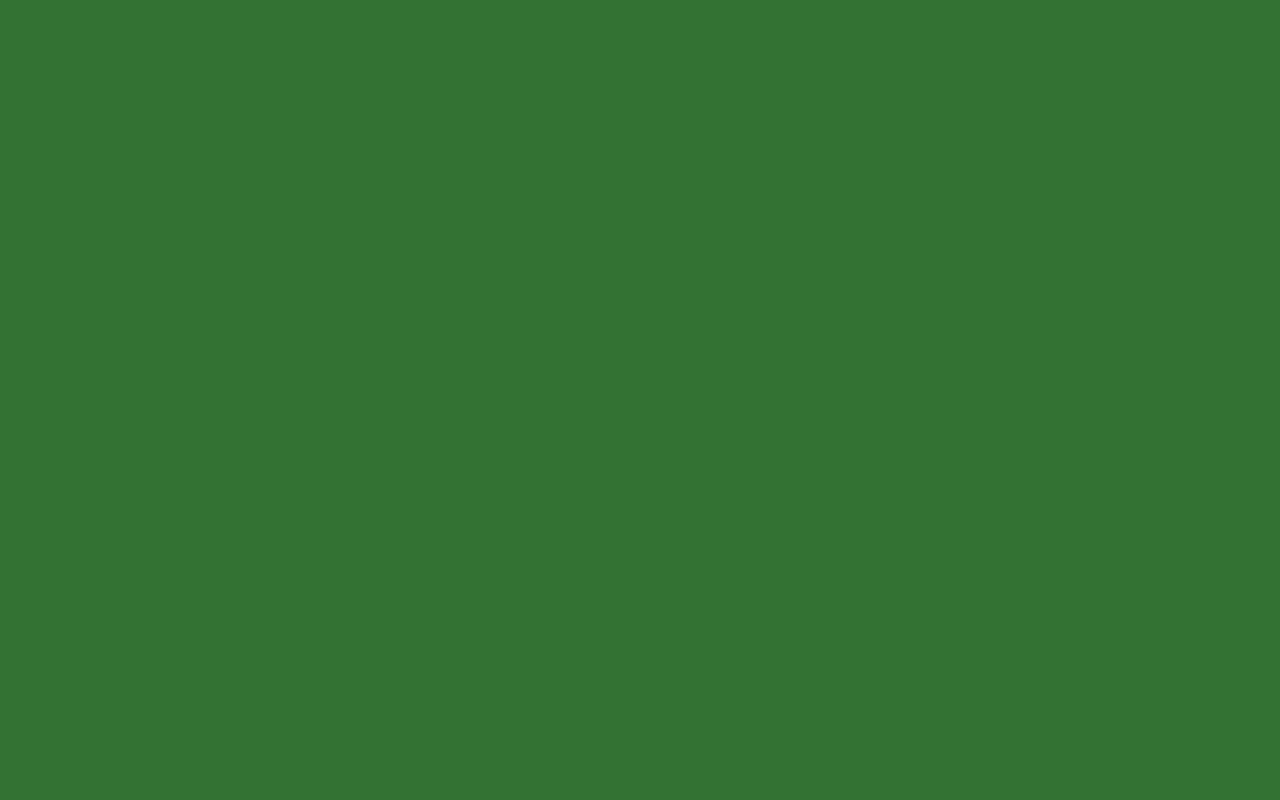
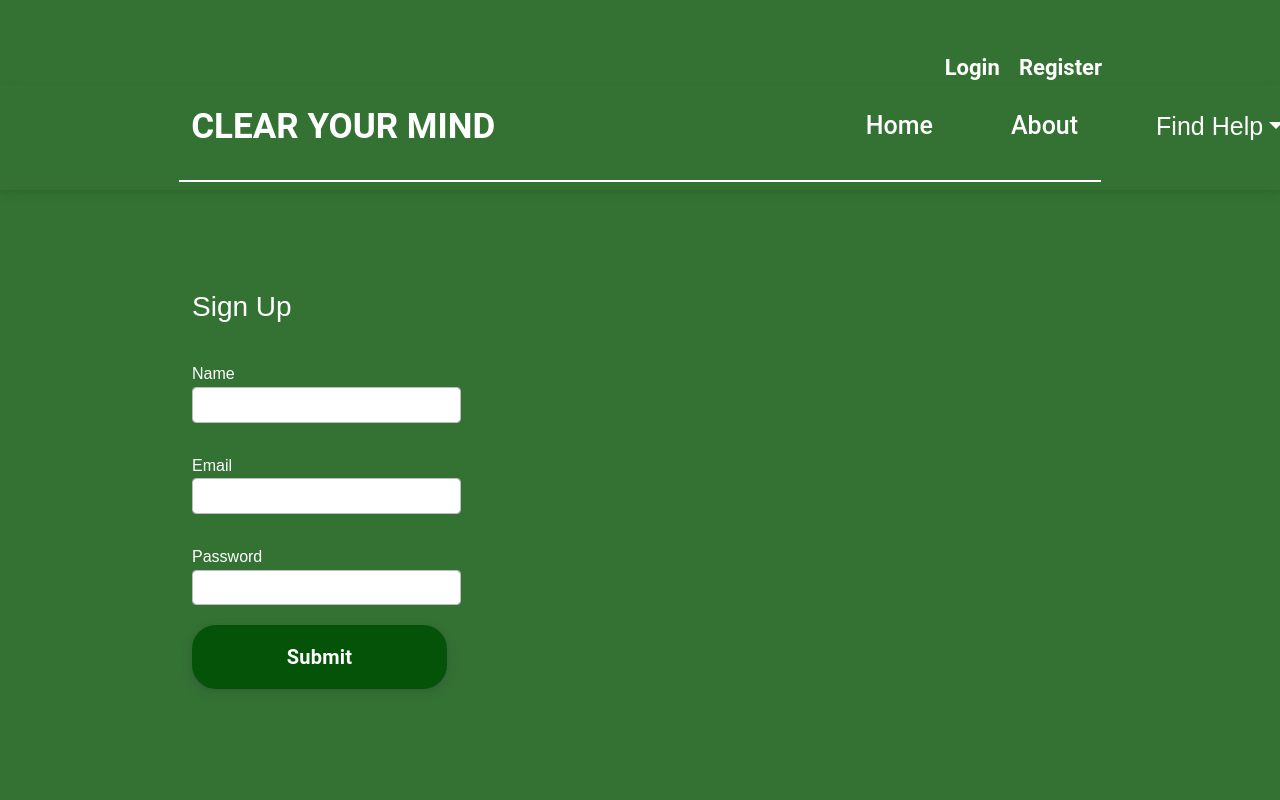
Before and after one commit to TechLabs-Ruhr/clear-your-mind, a React (Create React App) app in the folder clear-your-mind/: page /register in a window 1280 px wide. Before the commit this address had no page. Shown: the top 800 px of the page. Built offline with nearby package versions, Linux system fonts and the light colour scheme.

Commit message:
Implementing basic login and register UI

```diff
--- a/clear-your-mind/src/App.js
+++ b/clear-your-mind/src/App.js
@@ -5,6 +5,11 @@ import ForumMain from './components/Forum/ForumMain';
 import Dashboard from './components/Dashboard/Dashboard';
 import MoodTracker from './components/Dashboard/MoodTracker';
 import {Questionnaire} from './components/Questionnaire/Questionnaire';
+import '../node_modules/bootstrap/dist/css/bootstrap.min.css';
+import './components/App.css';
+import UserForm from './components/Authentication/user-form.component';
+import Login from './components/Authentication/Login';
+
 
 
 function App() {
@@ -16,6 +21,8 @@ function App() {
       <Route path='MTD' element={<Dashboard/>}> </Route>
       <Route path='/MTD/moodTracker' element={<MoodTracker/>}> </Route>
       <Route path='/questionnaire' element={<Questionnaire/>}> </Route>
+      <Route path='/register' element={<UserForm/>}> </Route>
+      <Route path='/login' element={<Login/>}> </Route>
    </Routes>
   );
 }
--- a/clear-your-mind/src/components/App.css
+++ b/clear-your-mind/src/components/App.css
@@ -135,3 +135,104 @@ a.nav-link {
     font-size: 2rem;
   }
 }
+
+/*CSS for register and login button*/
+
+#registerLoginContainer {
+  display: flex;
+  justify-content: space-between;
+  width: 18%;
+  color: white;
+  font-size: 22px;
+  font-weight: 600;
+  padding-right: 50px;
+  padding-top: 50px;
+}
+
+/*CSS for register UI*/
+
+#container {
+  justify-content: left;
+  margin: 0 auto;
+  width: 70%;
+
+}
+
+#formContainer {
+  width: 30%;
+  min-height: 100vh;
+  padding-top: 100px;
+}
+
+#buttonContainer2 {
+  padding-top: 20px;
+  padding-bottom: 20px;
+}
+
+form {
+  color: white;
+}
+
+.form-group {
+  padding-top: 30px;
+}
+
+.mb-3{
+  padding-top: 30px;
+}
+
+/*CSS for login UI*/
+
+body {
+  display: flex;
+  font-weight: 400;
+  font-family: 'Fira Sans', sans-serif;
+}
+h1,h2,h3,h4,h5,h6,label,span {
+  font-weight: 500;
+  font-family: 'Fira Sans', sans-serif;
+}
+body, html, .App, #root, .auth-wrapper {
+  width: 100%;
+  height: 100%;
+}
+
+.auth-wrapper {
+  display: flex;
+  justify-content: center;
+  flex-direction: column;
+  text-align: left;
+}
+.auth-inner {
+  width: 450px;
+  margin: auto;
+  background: #ffffff;
+  box-shadow: 0px 14px 80px rgba(34, 35, 58, 0.2);
+  padding: 40px 55px 45px 55px;
+  border-radius: 15px;
+  transition: all .3s;
+}
+.auth-wrapper .form-control:focus {
+  border-color: white;
+  box-shadow: none;
+}
+.auth-wrapper h3 {
+  text-align: center;
+  margin: 0;
+  line-height: 1;
+  padding-bottom: 20px;
+}
+.custom-control-label {
+  font-weight: 400;
+}
+.forgot-password,
+.forgot-password a {
+  text-align: right;
+  font-size: 13px;
+  padding-top: 10px;
+  color: #ffffff;
+  margin: 0;
+}
+.forgot-password a {
+  color: #ffffff;
+}
--- /dev/null
+++ b/clear-your-mind/src/components/Authentication/Login.js
@@ -0,0 +1,55 @@
+import React from 'react'
+import "../App.css"
+import Header from "../Header";
+import Footer from "../Footer";
+import Button from "../smallComponents/Button";
+
+
+export default function Login() {
+  return (
+    <>
+      <Header  isLine={true}/>
+      <div id="container">
+                <div id="formContainer">
+                <form>
+        <h3>Sign In</h3>
+        <div className="mb-3">
+          <label>Email address</label>
+          <input
+            type="email"
+            className="form-control"
+          />
+        </div>
+        <div className="mb-3">
+          <label>Password</label>
+          <input
+            type="password"
+            className="form-control"
+          />
+        </div>
+        <div className="mb-3">
+          <div className="custom-control custom-checkbox">
+            <input
+              type="checkbox"
+              className="custom-control-input"
+              id="customCheck1"
+            />
+            <label className="custom-control-label" htmlFor="customCheck1">
+              Remember me
+            </label>
+          </div>
+        </div>
+
+        <div id="buttonContainer2">
+                    <Button type="submit" title="Login"/>
+                </div>
+                <p className="forgot-password text-right">
+          Forgot <a href="#">password?</a>
+        </p>
+      </form>
+            </div>
+           </div>
+        <Footer  isLine={true}/>
+    </>
+  )
+}
--- /dev/null
+++ b/clear-your-mind/src/components/Authentication/user-form.component.js
@@ -0,0 +1,142 @@
+import React, { Component } from "react";
+import "../App.css"
+import Header from "../Header";
+import Footer from "../Footer";
+import Button from "../smallComponents/Button";
+
+const regExp = RegExp(
+    /^[a-zA-Z0-9]+@[a-zA-Z0-9]+\.[A-Za-z]+$/
+  );
+
+  const formValid = ({ isError, ...rest }) => {
+    let isValid = false;
+    Object.values(isError).forEach(val => {
+        if (val.length > 0) {
+            isValid = false
+        } else {
+            isValid = true
+        }
+    });
+    Object.values(rest).forEach(val => {
+        if (val === null) {
+            isValid = false
+        } else {
+            isValid = true
+        }
+    });
+    return isValid;
+};
+
+export default class UserForm extends Component {
+
+    constructor(props) {
+        super(props)
+        this.state = {
+            name: '',
+            email: '',
+            password: '',
+            isError: {
+                name: '',
+                email: '',
+                password: ''
+            }
+        }
+    }
+
+    onSubmit = e => {
+        e.preventDefault();
+        if (formValid(this.state)) {
+            console.log(this.state)
+        } else {
+            console.log("Form is invalid!");
+        }
+    };
+
+    formValChange = e => {
+        e.preventDefault();
+        const { name, value } = e.target;
+        let isError = { ...this.state.isError };
+        switch (name) {
+            case "name":
+                isError.name =
+                    value.length < 4 ? "Atleast 4 characaters required" : "";
+                break;
+            case "email":
+                isError.email = regExp.test(value)
+                    ? ""
+                    : "Email address is invalid";
+                break;
+            case "password":
+                isError.password =
+                    value.length < 6 ? "Atleast 6 characaters required" : "";
+                break;
+            default:
+                break;
+        }
+        this.setState({
+            isError,
+            [name]: value
+        })
+    };
+
+    render() { /*
+        const regExp = RegExp(
+            /^[a-zA-Z0-9]+@[a-zA-Z0-9]+\.[A-Za-z]+$/
+        )*/
+
+        const { isError } = this.state;
+
+        return (
+            <>
+            <Header  isLine={true}/>
+            <div id="container">
+                <div id="formContainer">
+                <form onSubmit={this.onSubmit} noValidate>
+                <h3>Sign Up</h3>
+                <div className="form-group">
+                    <label>Name</label>
+                    <input
+                        type="text"
+                        className={isError.name.length > 0 ? "is-invalid form-control" : "form-control"}
+                        name="name"
+                        onChange={this.formValChange}
+                    />
+                    {isError.name.length > 0 && (
+                        <span className="invalid-feedback">{isError.name}</span>
+                    )}
+                </div>
+                <div className="form-group">
+                    <label>Email</label>
+                    <input
+                        type="email"
+                        className={isError.email.length > 0 ? "is-invalid form-control" : "form-control"}
+                        name="email"
+                        onChange={this.formValChange}
+                    />
+                    {isError.email.length > 0 && (
+                        <span className="invalid-feedback">{isError.email}</span>
+                    )}
+                </div>
+                <div className="form-group">
+                    <label>Password</label>
+                    <input
+                        type="password"
+                        className={isError.password.length > 0 ? "is-invalid form-control" : "form-control"}
+                        name="password"
+                        onChange={this.formValChange}
+                    />
+                    {isError.password.length > 0 && (
+                        <span className="invalid-feedback">{isError.password}</span>
+                    )}
+                </div>
+                <div id="buttonContainer2">
+                    <Button type="submit" title="Submit"/>
+                </div>
+            </form>
+            </div>
+           </div>
+        <Footer  isLine={true}/>
+        </>
+        );
+    }
+}
--- a/clear-your-mind/src/components/Header.js
+++ b/clear-your-mind/src/components/Header.js
@@ -6,6 +6,9 @@ import Container from 'react-bootstrap/Container';
 import Nav from 'react-bootstrap/Nav';
 import Navbar from 'react-bootstrap/Navbar';
 import NavDropdown from 'react-bootstrap/NavDropdown';
+import { Link } from 'react-router-dom';
+
+
 
 
 export default function Header(props) {
@@ -14,6 +17,16 @@ export default function Header(props) {
 
   return (
     <>
+ <div style={{ display: "flex", justifyContent: "flex-end", paddingRight: "10%" }}>
+      <div id="registerLoginContainer">
+      <Link to="/login" style={{ textDecoration: "none" }}>
+        <div style={{color: "white", cursor: "pointer" }}>Login</div>
+      </Link>
+        <Link to="/register" style={{ textDecoration: "none" }}>
+          <div style={{color: "white", cursor: "pointer" }}>Register</div>
+        </Link>
+      </div>
+    </div>
     <Navbar  expand="lg" style={paretContainer}>
       <Container id="kontener" style={{
         margin: "0, auto",
@@ -71,5 +84,4 @@ const paretContainer = {
     display: "flex",
     alignItems: "center",
     justifyContent: "center",
-    marginTop: "70px",
 }
```
